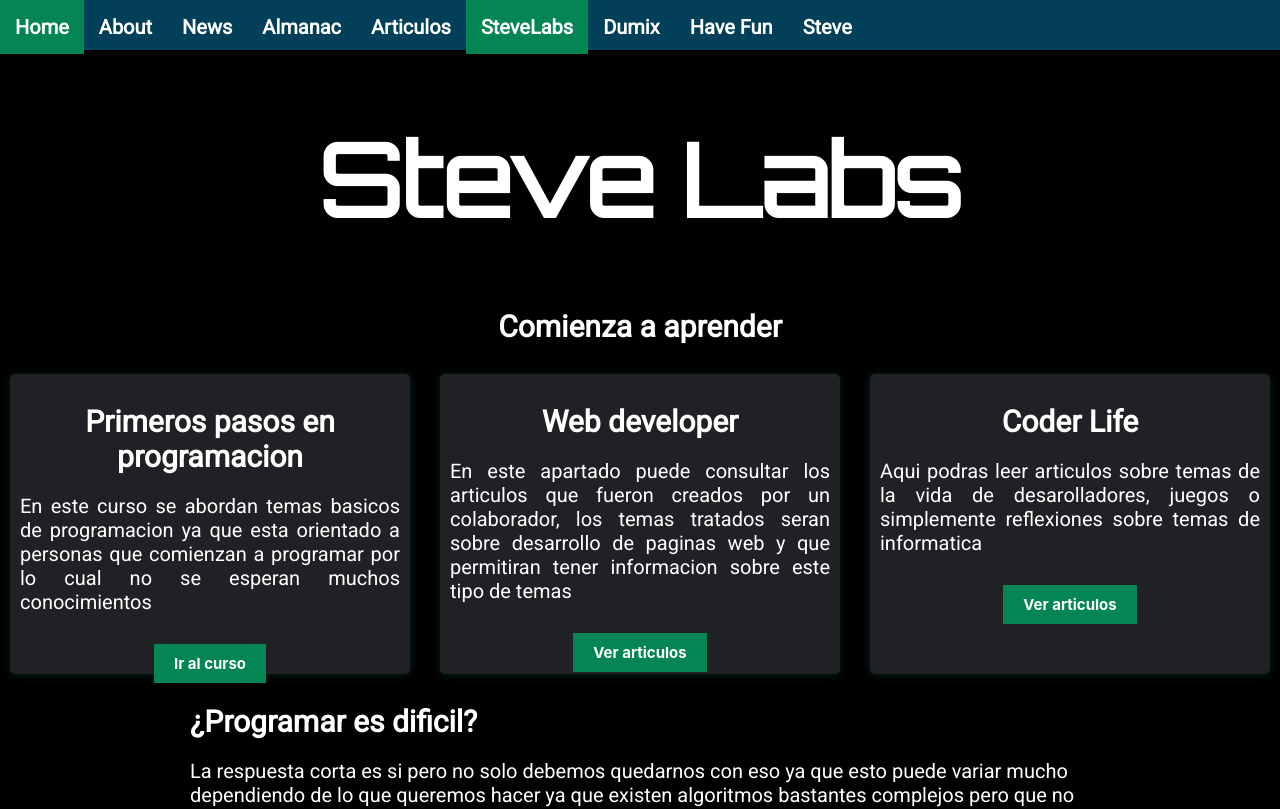
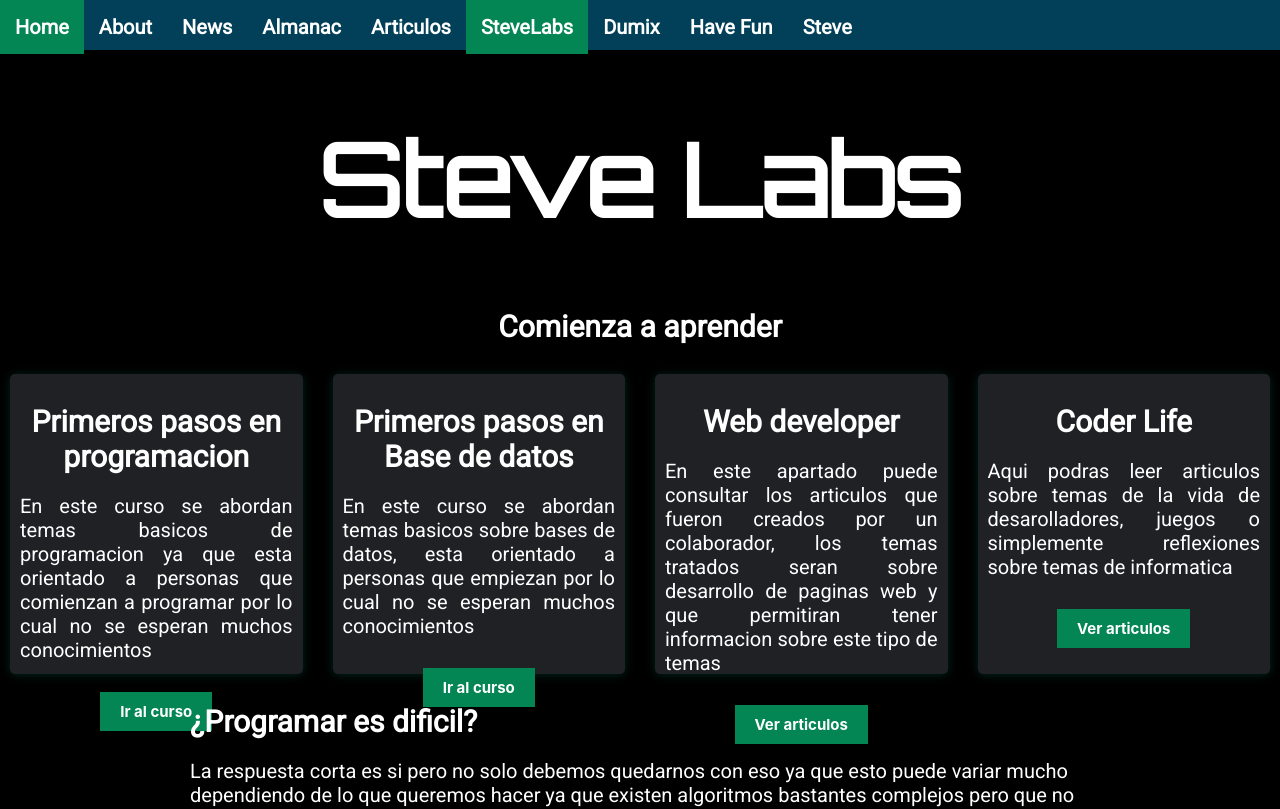
Before and after one commit to SteveBartmoss/steveapp, a React (Create React App) app: page /stevelabs in a window 1280 px wide. Shown: the top 809 px of the page. Built offline with nearby package versions, Linux system fonts and the light colour scheme.

Commit message:
add a new card for another curse in the page

```diff
--- a/src/stevelabs/homeLabs.jsx
+++ b/src/stevelabs/homeLabs.jsx
@@ -21,6 +21,20 @@ function HomeLabs() {
                     <p className="Content">En este curso se abordan temas basicos de programacion
                         ya que esta orientado a personas que comienzan a programar por lo cual no
                         se esperan muchos conocimientos</p>
+                    <div className="center">
+                        <a className="dumix-btn" href="stevelabs/program1">Ir al curso</a>
+                    </div>
+
+                </div>
+
+                <div className="div-min-article">
+                    <div className="center">
+                        <h1 className="title1">Primeros pasos en Base de datos</h1>
+                    </div>
+                    <p className="Content">En este curso se abordan temas basicos sobre bases de
+                        datos, esta orientado a personas que empiezan por lo
+                        cual no se esperan muchos conocimientos
+                    </p>
                     <div className="center">
                         <a className="dumix-btn" href="stevelabs/program1">Ir al curso</a>
                     </div>
```
